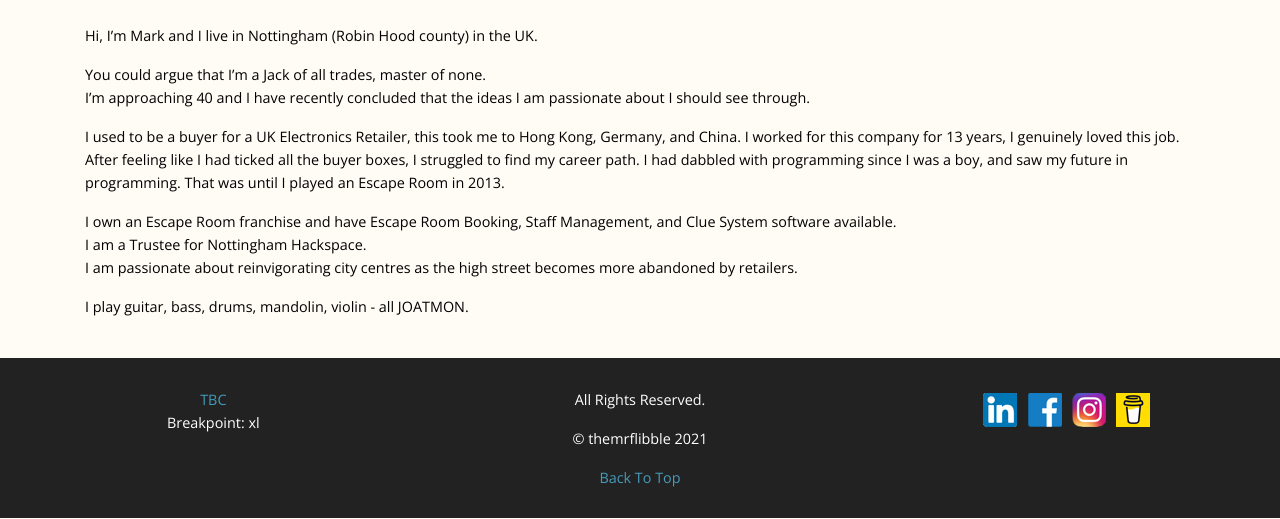
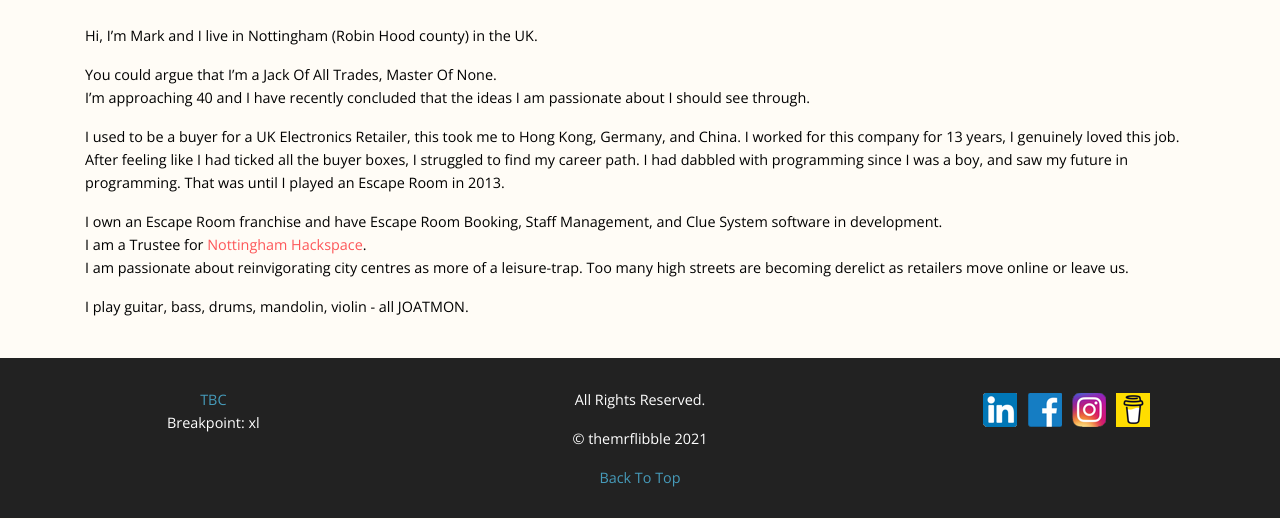
Before and after one commit to themrflibble/mrflibble, a Laravel app: page / in a window 1280 px wide. Shown: the part 58-577 px from the top of the page. Run offline with Laravel 8, Linux system fonts and the light colour scheme; style sheets or scripts are compiled from the project's sources.

Commit message:
Update Blade files

```diff
--- a/resources/views/home.blade.php
+++ b/resources/views/home.blade.php
@@ -4,15 +4,15 @@
             <div class="col">
                 <p>Hi, I’m Mark and I live in Nottingham (Robin Hood county) in the UK.</p>
 
-                <p class="mb-0">You could argue that I’m a Jack of all trades, master of none.</p>
+                <p class="mb-0">You could argue that I’m a Jack Of All Trades, Master Of None.</p>
                 <p>I’m approaching 40 and I have recently concluded that the ideas I am passionate about I should see through.</p>
 
                 <p>I used to be a buyer for a UK Electronics Retailer, this took me to Hong Kong, Germany, and China. I worked for this company for 13 years, I genuinely loved this job. After feeling like I had ticked all the buyer boxes, I struggled to find my career path. I had dabbled with programming since I was a boy, and saw my future in programming. That was until I played an Escape Room in 2013.</p>
 
-                <p class="mb-0">I own an Escape Room franchise and have Escape Room Booking, Staff Management, and Clue System software available.</p>
+                <p class="mb-0">I own an Escape Room franchise and have Escape Room Booking, Staff Management, and Clue System software in development.</p>
         {{--         <p>I have a café in Nottingham centre called Cheese Emporium.</p> --}}
-                <p class="mb-0">I am a Trustee for Nottingham Hackspace.</p>
-                <p>I am passionate about reinvigorating city centres as the high street becomes more abandoned by retailers.</p>
+                <p class="mb-0">I am a Trustee for <a href="https://nottinghack.org.uk/" target="_blank">Nottingham Hackspace</a>.</p>
+                <p>I am passionate about reinvigorating city centres as more of a leisure-trap. Too many high streets are becoming derelict as retailers move online or leave us.</p>
 
                 <p>I play guitar, bass, drums, mandolin, violin - all JOATMON.</p>
             </div>
```
Also changed, not shown: resources/views/spare-time.blade.php (+11 -11 lines), resources/views/work.blade.php (+4 -4 lines).
